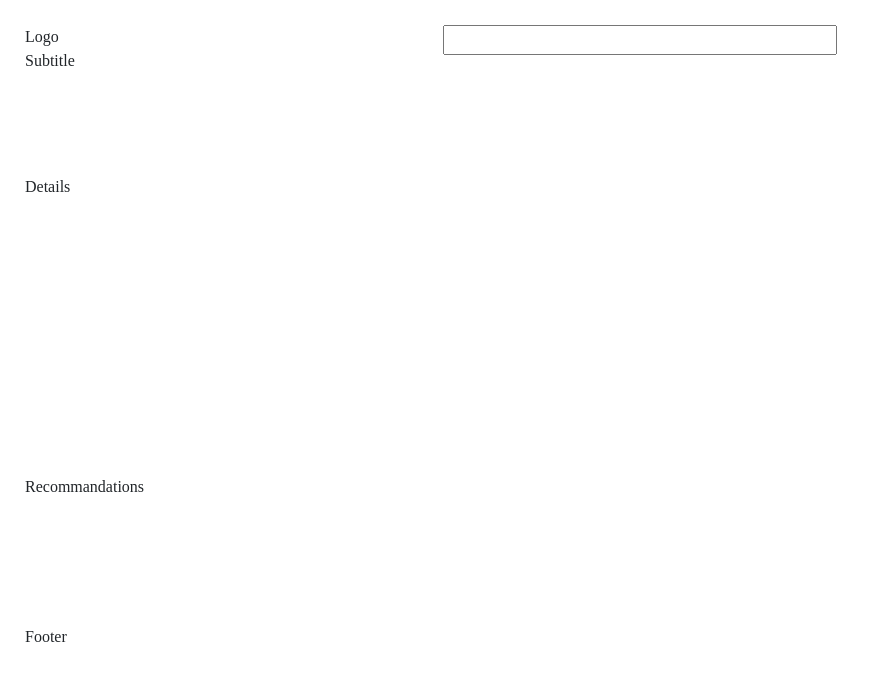
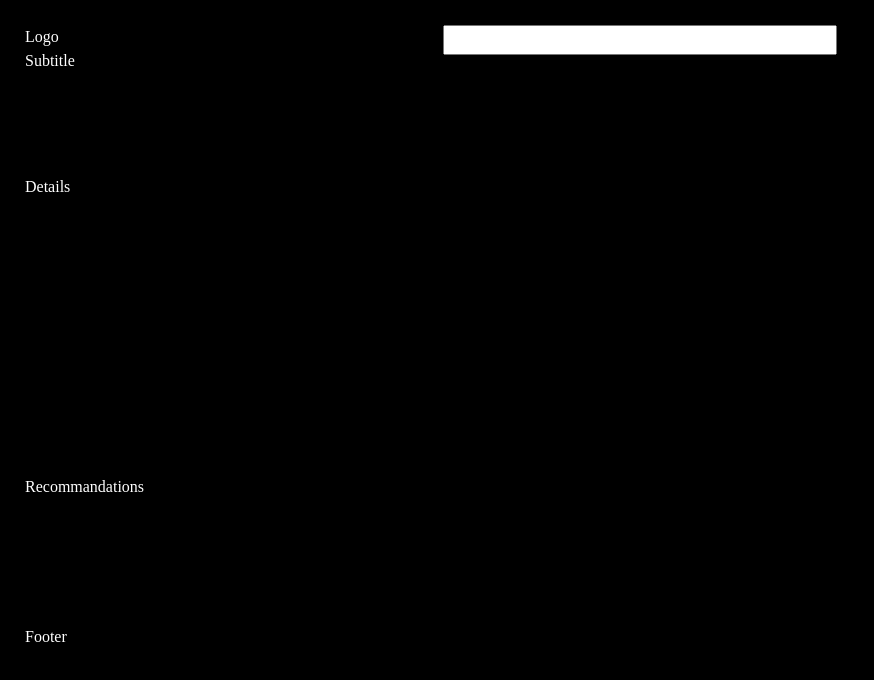
Before and after one commit to PriscilH/TheMovieDB-React, a React (Create React App) app: page / in a window 1280 px wide. Shown: the top 680 px of the page, without its empty margins (0-874 px from the left). Built offline with nearby package versions, Linux system fonts and the light colour scheme; no server answers; a web font is replaced by a local one.

Commit message:
add component

```diff
--- a/package.json
+++ b/package.json
@@ -6,6 +6,7 @@
     "@testing-library/jest-dom": "^5.14.1",
     "@testing-library/react": "^13.0.0",
     "@testing-library/user-event": "^13.2.1",
+    "axios": "^1.4.0",
     "react": "^18.2.0",
     "react-dom": "^18.2.0",
     "react-scripts": "5.0.1",
--- /dev/null
+++ b/src/Api/tv-show.js
@@ -0,0 +1,28 @@
+import axios from "axios";
+import {BASE_URL, API_KEY_MOVIES, BACKDROP_BASE_URL} from "../config"
+
+
+
+ export const TVShowAPI = {
+    fetchPopulars: async () => {
+      const response = await axios.get(`${BASE_URL}tv/popular${API_KEY_MOVIES}`);
+    //   console.log(response.data.results)
+      return response.data.results;
+      // return FAKE_POPULARS;
+    },
+
+    fetchRecommendations: async (tvShowId) => {
+      const response = await axios.get(
+        `${BASE_URL}tv/${tvShowId}/recommendations${API_KEY_MOVIES}`
+      );
+      return response.data.results;
+      // return FAKE_RECOMMENDATIONS;
+    },
+
+    fetchByTitle: async (title) => {
+      const response = await axios.get(
+        `${BASE_URL}search/tv${API_KEY_MOVIES}&query=${title}`
+      );
+      return response.data.results;
+    },
+  };
--- a/src/App.css
+++ b/src/App.css
@@ -1,5 +1,5 @@
 body {
-    /* color: white; */
+    color: white;
     font-family: Maximum Impact;
 }
 
@@ -8,6 +8,7 @@ body {
     height: 100vh;
     padding: 25px;
     flex-direction: column;
+    background-color: black;
 }
 
 .Header {
--- a/src/App.js
+++ b/src/App.js
@@ -1,8 +1,31 @@
+import { TVShowAPI } from './Api/tv-show';
+import { useEffect, useState } from "react";
+import { BACKDROP_BASE_URL } from "./config";
 import './App.css';
 
+
 function App() {
+  const [currentTVShow, setCurrentTVShow] = useState();
+
+async function fetchPopulars() {
+    const popularTVShowList = await TVShowAPI.fetchPopulars();
+    if (popularTVShowList.length > 0) {
+      setCurrentTVShow(popularTVShowList[0]);
+    }
+  }
+
+  useEffect(() => {
+    fetchPopulars();
+  }, []);
+
+  // console.log(currentTVShow)
+
+
   return (
-    <div className="App">
+    <div className="App" style={{background: currentTVShow
+      ? `linear-gradient(rgba(0, 0, 0, 0.55), rgba(0, 0, 0, 0.55)),
+         url("${BACKDROP_BASE_URL}${currentTVShow.backdrop_path}") no-repeat center / cover`
+      : "black",}}>
       <div className='Header'>
         <div className='row'>
           <div className='col-4'>
--- /dev/null
+++ b/src/config.js
@@ -0,0 +1,5 @@
+const BASE_URL = "https://api.themoviedb.org/3/";
+const API_KEY_MOVIES = "?api_key=8a3ac79ee33d80652fcfe44136f6cca2";
+const BACKDROP_BASE_URL = "https://image.tmdb.org/t/p/original";
+
+export { BASE_URL, API_KEY_MOVIES, BACKDROP_BASE_URL};
```
Also changed, not shown: src/components/TVShowDetails.js (added), 1 other file (tests, documents, lock files or other folders).
